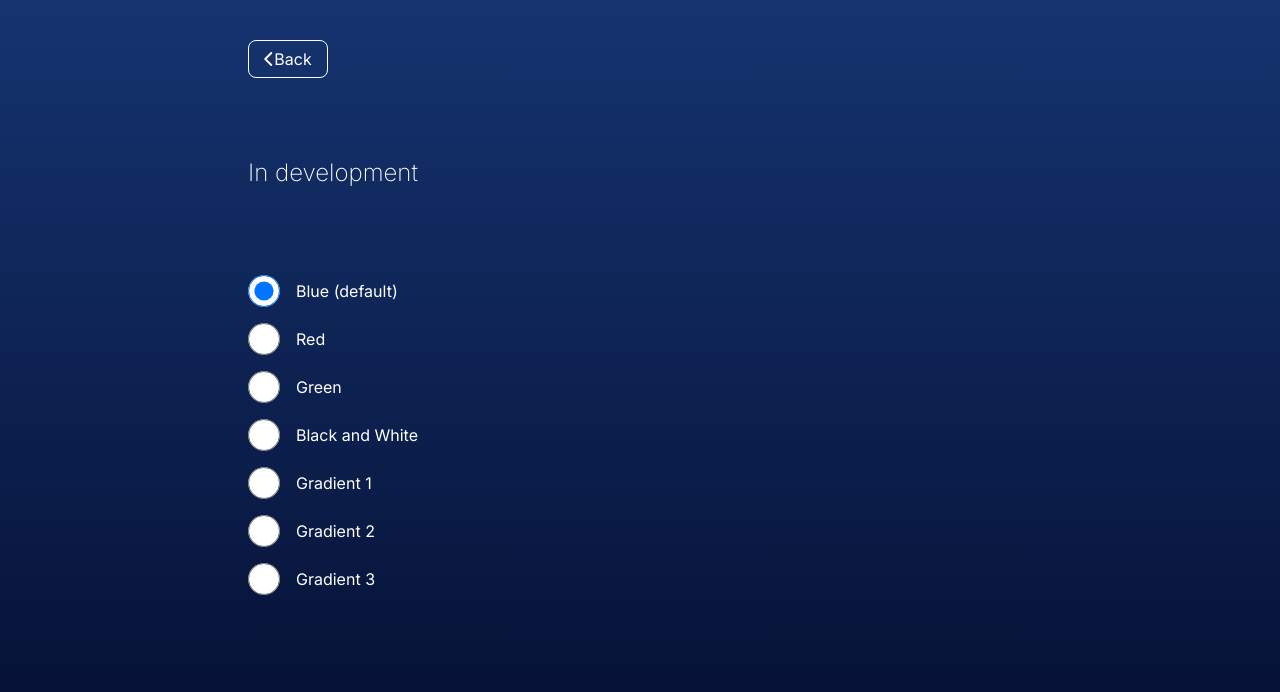
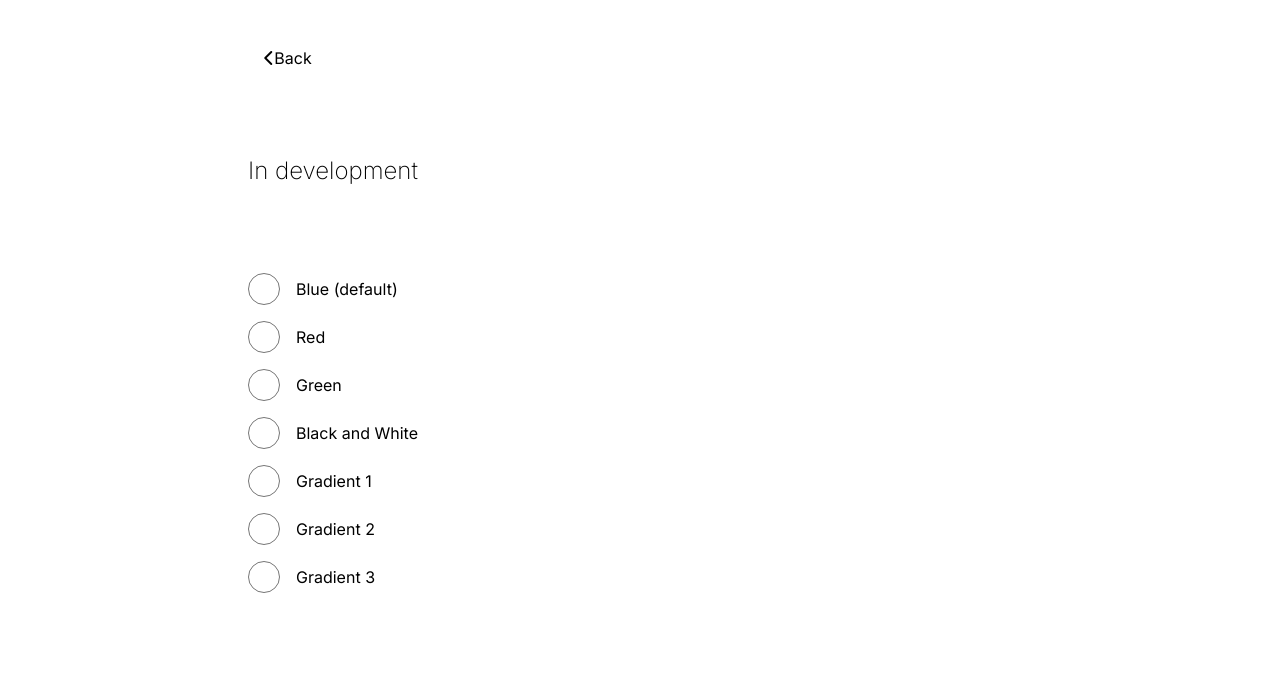
Before and after one commit to twincarlos/omniclone, a Next.js app: page /theme-selector in a window 1280 px wide. Shown: the top 692 px of the page. Built offline with nearby package versions, Linux system fonts and the light colour scheme.

Commit message:
fixed theme selector functionality

```diff
--- a/package.json
+++ b/package.json
@@ -12,6 +12,7 @@
     "cheerio": "^1.0.0-rc.12",
     "lodash": "^4.17.21",
     "next": "14.2.3",
+    "next-themes": "^0.3.0",
     "react": "^18",
     "react-dom": "^18"
   },
--- a/src/app/(components)/ThemeProvider.js
+++ /dev/null
@@ -1,16 +0,0 @@
-"use client";
-
-import { createContext, useState } from 'react';
-
-export const ThemeContext = createContext();
-
-export function ThemeProvider({ children }) {
-    const localTheme = localStorage.getItem("theme");
-    const [theme, setTheme] = useState(localTheme ? localTheme : "blue");
-
-    return (
-        <ThemeContext.Provider value={{ theme, setTheme }}>
-            {children}
-        </ThemeContext.Provider>
-    );
-};
--- a/src/app/App.js
+++ /dev/null
@@ -1,8 +0,0 @@
-"use client";
-import { ThemeContext } from "./(components)/ThemeProvider";
-import { useContext } from "react";
-
-export function App({ children, inter }) {
-    const { theme } = useContext(ThemeContext);
-    return <body theme={theme} className={inter.className}>{children}</body>;
-};
--- a/src/app/globals.css
+++ b/src/app/globals.css
@@ -4,7 +4,7 @@
     "Fira Mono", "Droid Sans Mono", "Courier New", monospace;
 }
 
-[theme="blue"] {
+[data-theme="blue"] {
   --body-background: linear-gradient(#153470, #040d2e);
   --even-list-card-background: #ffffff;
   --odd-list-card-background: #e1e1e1;
@@ -20,7 +20,7 @@
   --container-background: white;
   --groups-modal-header-background: white;
 }
-[theme="red"] {
+[data-theme="red"] {
   --body-background: linear-gradient(#701515, #2e0404);
   --even-list-card-background: #ffffff;
   --odd-list-card-background: #e1e1e1;
@@ -36,7 +36,7 @@
   --container-background: white;
   --groups-modal-header-background: white;
 }
-[theme="green"] {
+[data-theme="green"] {
   --body-background: linear-gradient(#217015, #072e04);
   --even-list-card-background: #ffffff;
   --odd-list-card-background: #e1e1e1;
@@ -52,7 +52,7 @@
   --container-background: white;
   --groups-modal-header-background: white;
 }
-[theme="black-and-white"] {
+[data-theme="black-and-white"] {
   --body-background: #e8e8e8;
   --even-list-card-background: #ffffff;
   --odd-list-card-background: #e1e1e1;
@@ -69,7 +69,7 @@
   --button-text-color: white;
   --groups-modal-header-background: black;
 }
-[theme="gradient-1"] {
+[data-theme="gradient-1"] {
   --body-background: linear-gradient(184deg, rgba(131,58,180,1) 0%, rgba(253,29,29,1) 50%, rgba(252,176,69,1) 100%);
   --even-list-card-background: #ffffff;
   --odd-list-card-background: #e1e1e1;
@@ -85,7 +85,7 @@
   --container-background: white;
   --groups-modal-header-background: black;
 }
-[theme="gradient-2"] {
+[data-theme="gradient-2"] {
   --body-background: linear-gradient(180deg, rgba(34,193,195,1) 0%, rgba(253,187,45,1) 100%);
   --even-list-card-background: #ffffff;
   --odd-list-card-background: #e1e1e1;
@@ -101,7 +101,7 @@
   --container-background: white;
   --groups-modal-header-background: black;
 }
-[theme="gradient-3"] {
+[data-theme="gradient-3"] {
   --body-background: radial-gradient(circle, rgba(63,94,251,1) 0%, rgba(252,70,107,1) 100%);
   --even-list-card-background: #ffffff;
   --odd-list-card-background: #e1e1e1;
--- a/src/app/layout.js
+++ b/src/app/layout.js
@@ -1,8 +1,7 @@
 import "./globals.css";
 import { Inter } from "next/font/google";
 import Script from "next/script";
-import { ThemeProvider } from "./(components)/ThemeProvider";
-import { App } from "./App";
+import { ThemeProvider } from "next-themes";
 
 const inter = Inter({ subsets: ["latin"] });
 
@@ -15,13 +14,11 @@ export default function RootLayout({ children }) {
 
   return (
     <html lang="en">
-        <meta name="viewport" content="width=device-width, initial-scale=1.0" />
-        <Script src="https://kit.fontawesome.com/09c2dac4bc.js" crossOrigin="anonymous" />
-      <ThemeProvider>
-        <App inter={inter} >
-          {children}
-        </App>
-      </ThemeProvider>
+      <meta name="viewport" content="width=device-width, initial-scale=1.0" />
+      <Script src="https://kit.fontawesome.com/09c2dac4bc.js" crossOrigin="anonymous" />
+      <body className={inter.className}>
+        <ThemeProvider>{children}</ThemeProvider>
+      </body>
     </html>
   );
 }
--- a/src/app/page.js
+++ b/src/app/page.js
@@ -6,6 +6,7 @@ import { Filters } from "./(components)/Filters";
 import { GroupsList } from "./(components)/GroupsList";
 import { Loading } from "./(components)/Loading";
 import { Menu } from "./(components)/Menu";
+import { ThemeProvider } from "next-themes";
 
 export default function Home() {
   const [groups, setGroups] = useState([]);
@@ -70,11 +71,13 @@ export default function Home() {
   if (!groups.length || loadingRating) return <Loading />;
 
   return (
+    <ThemeProvider>
       <main className="all-tournaments">
         <Menu setMyRating={setMyRating} myRating={myRating} />
         <Favorites groups={groups} expandFavorites={expandFavorites} setExpandFavorites={setExpandFavorites} favorites={favorites} updateFavorites={updateFavorites} />
         <Filters setFilterText={setFilterText} />
         <GroupsList groups={groups} filterText={filterText} viewMoreLess={viewMoreLess} setViewMoreLess={setViewMoreLess} favorites={favorites} updateFavorites={updateFavorites} />
       </main>
+    </ThemeProvider>
   );
 };
--- a/src/app/theme-selector/page.js
+++ b/src/app/theme-selector/page.js
@@ -1,13 +1,11 @@
 "use client";
 import Link from "next/link";
-import { ThemeContext } from "../(components)/ThemeProvider";
-import { useContext } from "react";
 import "../style.css";
+import { useTheme } from "next-themes";
 
 export default function ThemeSelector() {
-    const { theme, setTheme } = useContext(ThemeContext);
+    const { theme, setTheme } = useTheme();
     function handleOptionChange(e) {
-        localStorage.setItem("theme", e.target.value);
         setTheme(e.target.value);
     };
     return (
```
Also changed, not shown: 1 other file (tests, documents, lock files or other folders).
